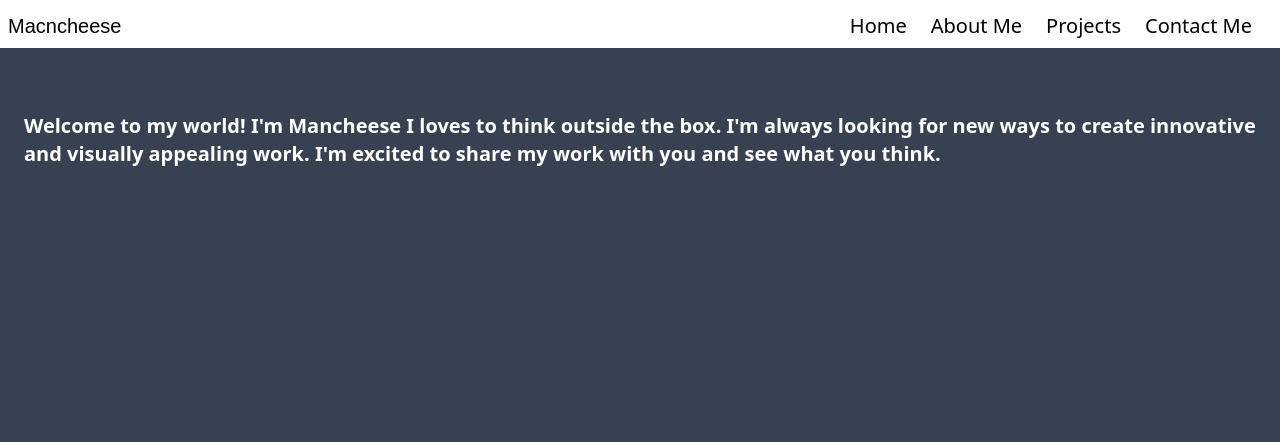
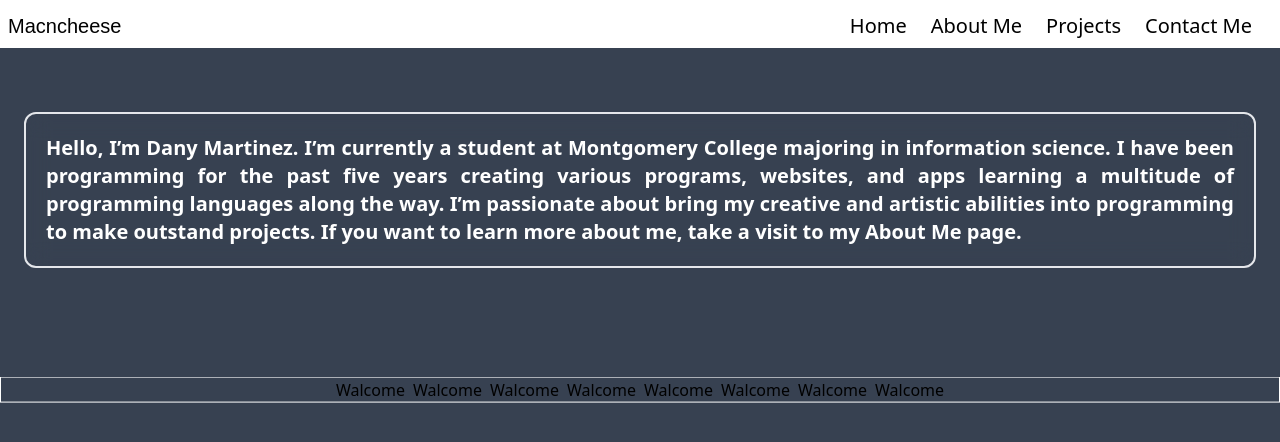
Before and after one commit to MacncheeseK/Portfolio-Website, a React (Vite) app: page / in a window 1280 px wide. Shown: the top 442 px of the page. Built offline with nearby package versions, Linux system fonts and the light colour scheme; a web font is replaced by a local one.

Commit message:
Reworking

```diff
--- a/src/components/Hero.tsx
+++ b/src/components/Hero.tsx
@@ -1,20 +1,61 @@
-import Scrolling from "./Scrolling";
-
+import Scrolling from './Scrolling';
+//import {img} from "../assets/images/background.jpg";
+import { motion } from 'framer-motion';
+const banner = {
+  animate: {
+    transition: {
+      delayChildren: 0.4,
+      staggerChildren: 0.1,
+    },
+  },
+};
+const letterAnimation = {
+  initial: {
+    y: 400,
+  },
+  animate: {
+    y: 0,
+    transition: {
+      ease: [0.6, 0.01, -0.05, 0.95],
+      duration: 1,
+    },
+  },
+};
 export const Hero = () => {
   return (
     <div className="bg-gray-700 h-[5000px]">
       <header className="min-h-[10vh] flex justify-center items-center z-10 p-6 py-28">
-        <h1 className="text-xl font-bold text-white">
-          Welcome to my world! I'm Mancheese I loves to think outside the box.
-          I'm always looking for new ways to create innovative and visually
-          appealing work. I'm excited to share my work with you and see what you
-          think.
-        </h1>
+        <motion.div
+          className="border-2 rounded-xl max-sm:flex-1 p-5 backdrop-blur-md"
+          variants={banner}
+        >
+          <h1 className="text-xl font-bold text-white text-justify">
+            Hello, I’m Dany Martinez. I’m currently a student at Montgomery
+            College majoring in information science. I have been programming for
+            the past five years creating various programs, websites, and apps
+            learning a multitude of programming languages along the way. I’m
+            passionate about bring my creative and artistic abilities into
+            programming to make outstand projects. If you want to learn more
+            about me, take a visit to my <a href="/about">About Me</a> page.
+          </h1>
+        </motion.div>
       </header>
+      <div className="p:1 border border-white flex gap-2 overflow-hidden select-none animate-loop-scroll">
+        <ul className="flex flex-wrap justify-center gap-2 items-center shrink-0 min-w-full ">
+          <li>Walcome</li>
+          <li>Walcome</li>
+          <li>Walcome</li>
+          <li>Walcome</li>
+          <li>Walcome</li>
+          <li>Walcome</li>
+          <li>Walcome</li>
+          <li>Walcome</li>
+        </ul>
+      </div>
       <div className="">
         <Scrolling />
       </div>
     </div>
   );
-}
-export default Hero
+};
+export default Hero;
--- a/src/components/Scrolling.tsx
+++ b/src/components/Scrolling.tsx
@@ -4,17 +4,16 @@ import { useRef } from 'react';
 
 const Scrolling = () => {
   const ref = useRef<HTMLElement>(null);
-  const x= useMotionValue(0);
+  const x = useMotionValue(0);
   const { scrollYProgress } = useScroll({ target: ref });
   const scrollProgress = useTransform(scrollYProgress, [0, 1], [0, -5600]);
 
   return (
     <motion.h1
-
-      animate={{ x: -2000 }}
-      transition={{ duration: 10, yoyo: Infinity}}
+      initial= {{ x:1000}}
+      animate={{ x: -1800 }}
+      transition={{ duration: 8, repeat: Infinity }}
       className="font-Yapari font-bold  text-white text-[15rem] whitespace-nowrap "
-
     >
       Welcome
     </motion.h1>
--- a/tailwind.config.js
+++ b/tailwind.config.js
@@ -6,7 +6,17 @@ export default {
       Yapari: ['Yapari-Variable', 'sans-serif'],
       Montserrat: ['Montserrat', 'sans-serif'],
     },
-    extend: {},
+    extend: {
+      animation: {
+        "loop-scroll": "loop-scroll 50s linear infinite",
+      },
+      keyframes: {
+        "loop-scroll": {
+          "0%": { transform: "translateY(0)" },
+          "100%": { transform: "translateY(-100%)" },
+        },
+      }
+    },
   },
   plugins: [],
 };
```
Also changed, not shown: src/assets/images/background.jpg (added), src/components/infinite Scrolling.tsx (added).
